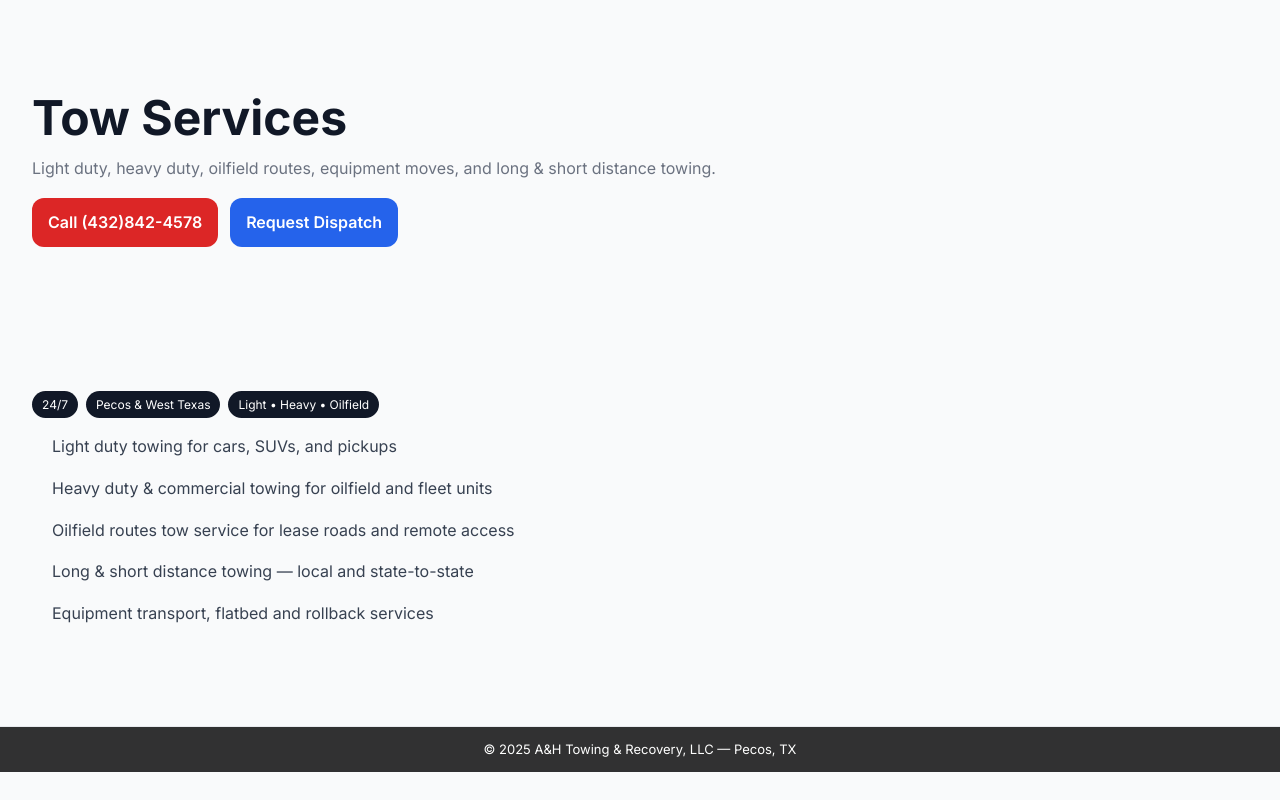
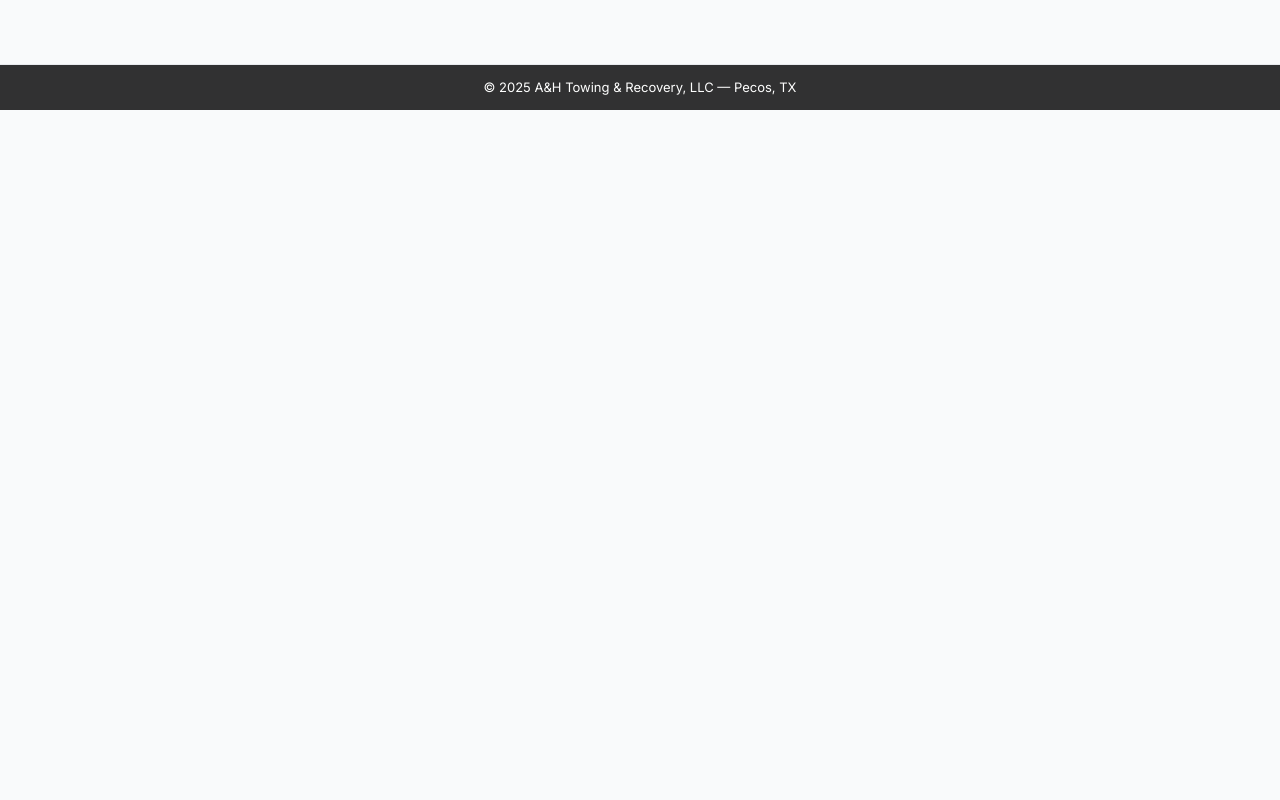
Before and after one commit to davidlibby1415-prog/A-H-Towing-and-Recovery, a Next.js app: page /tow-services in a window 1280 px wide. Built offline with nearby package versions, Linux system fonts and the light colour scheme.

Commit message:
Update ServicePage.jsx

```diff
--- a/components/ServicePage.jsx
+++ b/components/ServicePage.jsx
@@ -1,4 +1,3 @@
-// components/ServicePage.jsx
 "use client";
 
 export default function ServicePage({
@@ -6,52 +5,28 @@ export default function ServicePage({
   subtitle,
   bullets = [],
   badges = [],
-  heroVideoSrc,                  // e.g., "/videos/heavy-duty-bg.mp4"
-  fallbackPoster = "/videos/fallback.jpg",
+  heroVideoSrc,                 // e.g. "/Videos/heavy-duty-bg.mp4"
+  fallbackPoster = "/Videos/fallback.jpg",
 }) {
   return (
     <main style={{ padding: "32px 16px" }}>
-      <section style={{ display: "grid", gap: 24 }}>
-        <div>
-          <h1 style={{ margin: 0, fontSize: "clamp(28px,5vw,48px)" }}>{title}</h1>
-          {subtitle && <p style={{ margin: "8px 0 0", color: "#6b7280" }}>{subtitle}</p>}
-          <div style={{ display: "flex", gap: 12, marginTop: 16, flexWrap: "wrap" }}>
-            <a href="tel:+14328424578" style={btn("#dc2626")}>Call (432)842-4578</a>
-            <a href="sms:+14328424578?&body=Hi%20A%26H%20Towing%2C%20I%20need%20assistance%20at%20[location]%20with%20[vehicle]%20-%20please%20call%20me%20back." style={btn("#2563eb")}>Request Dispatch</a>
-          </div>
+      {/* content */}
+      {heroVideoSrc && (
+        <div style={{ position: "relative", paddingBottom: "56.25%", height: 0, overflow: "hidden", borderRadius: 16 }}>
+          <video
+            autoPlay
+            muted
+            loop
+            playsInline
+            poster={fallbackPoster}
+            style={{ position: "absolute", inset: 0, width: "100%", height: "100%", objectFit: "cover" }}
+          >
+            <source src={heroVideoSrc} type="video/mp4" />
+            Your browser does not support the video tag.
+          </video>
         </div>
-
-        {heroVideoSrc && (
-          <div style={{ position: "relative", paddingBottom: "56.25%", height: 0, overflow: "hidden", borderRadius: 16, boxShadow: "0 8px 24px rgba(0,0,0,.15)", marginTop: 16 }}>
-            <video autoPlay muted loop playsInline poster={fallbackPoster}
-              style={{ position: "absolute", inset: 0, width: "100%", height: "100%", objectFit: "cover" }}>
-              <source src={heroVideoSrc} type="video/mp4" />
-              Your browser does not support the video tag.
-            </video>
-          </div>
-        )}
-      </section>
-
-      <section style={{ marginTop: 32 }}>
-        {badges?.length > 0 && (
-          <div style={{ display: "flex", gap: 8, flexWrap: "wrap", marginBottom: 12 }}>
-            {badges.map((b, i) => (
-              <span key={i} style={{ background: "#111827", color: "#fff", padding: "4px 10px", borderRadius: 999, fontSize: 12 }}>
-                {b.label}
-              </span>
-            ))}
-          </div>
-        )}
-        {bullets?.length > 0 && (
-          <ul style={{ margin: 0, paddingLeft: 20, color: "#374151" }}>
-            {bullets.map((t, i) => <li key={i} style={{ marginBottom: 8 }}>{t}</li>)}
-          </ul>
-        )}
-      </section>
+      )}
+      {/* badges + bullets ... */}
     </main>
   );
 }
-
-function btn(bg) {
-  return { background: bg, color: "#fff", padding: "12px 16px", borderRadius: 12, textDecoration: "none", fontWeight: 600 };
-}
```
